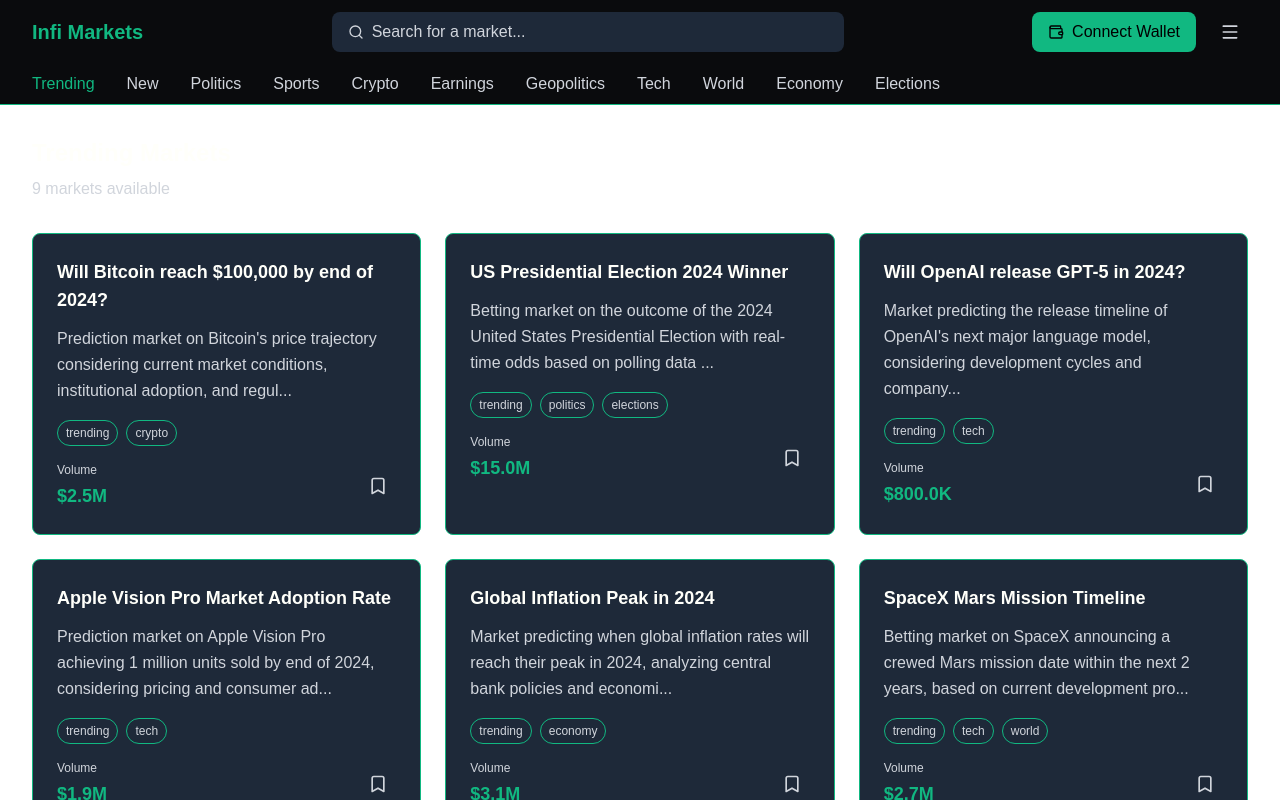
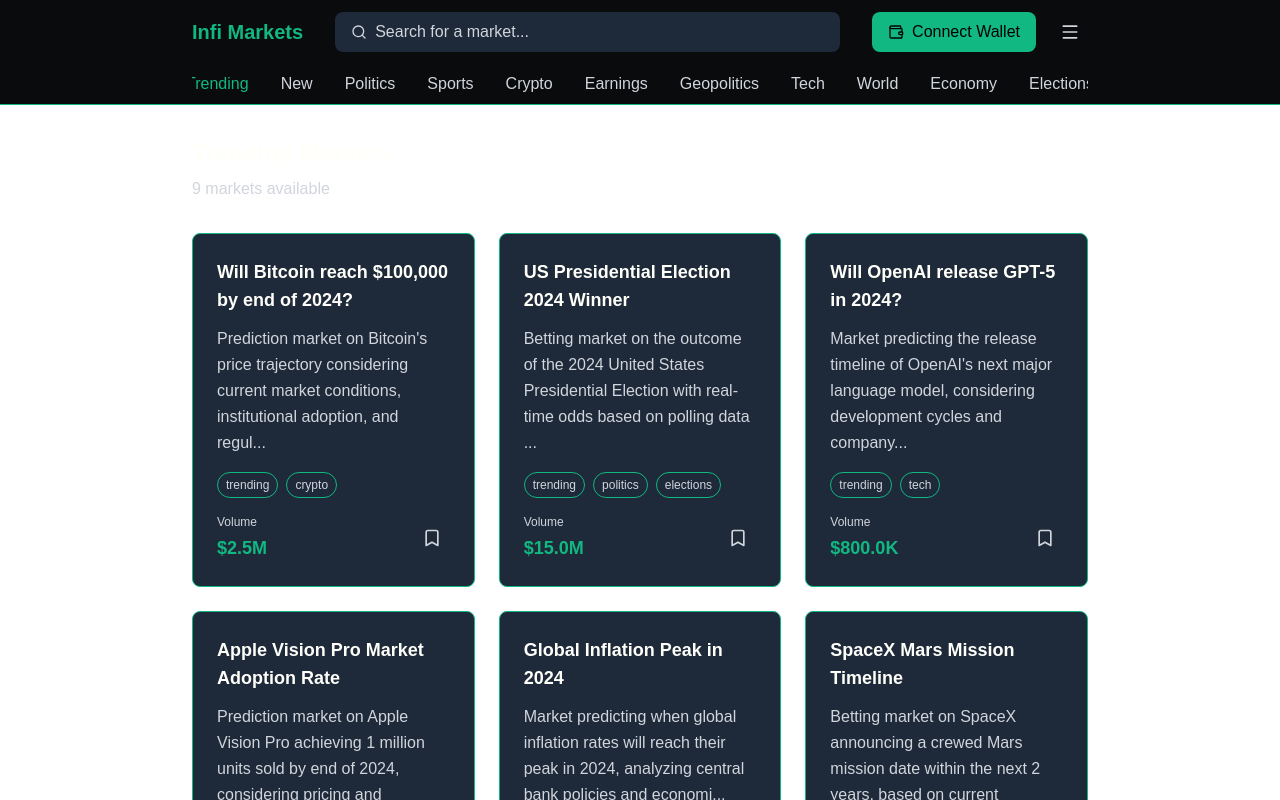
Before and after one commit to aryanbaranwal001/aptos_distribution_markets, a Next.js app in the folder frontend/: page / in a window 1280 px wide. Shown: the top 800 px of the page. Built offline with nearby package versions, Linux system fonts and the light colour scheme.

Commit message:
spacing added in the sides

```diff
--- a/frontend/src/components/CategoryNav.tsx
+++ b/frontend/src/components/CategoryNav.tsx
@@ -26,8 +26,8 @@ const CategoryNav = () => {
 
   return (
     <div className={`sticky top-16 z-40 ${theme.background} border-b ${theme.border}`}>
-      <div className="px-4 sm:px-6 lg:px-8">
-        <div className="flex items-center space-x-8 overflow-x-auto py-2">
+      <div className="px-12 sm:px-24 lg:px-48">
+        <div className="flex items-center justify-center space-x-8 overflow-x-auto py-2">
           {categories.map((category) => (
             <button
               key={category}
--- a/frontend/src/components/MarketGrid.tsx
+++ b/frontend/src/components/MarketGrid.tsx
@@ -42,7 +42,7 @@ const MarketGrid = () => {
 
   if (loading) {
     return (
-      <div className="px-4 sm:px-6 lg:px-8 py-8">
+      <div className="px-12 sm:px-24 lg:px-48 py-8">
         <div className="grid grid-cols-1 md:grid-cols-2 lg:grid-cols-3 gap-6">
           {[...Array(6)].map((_, index) => (
             <div
@@ -68,7 +68,7 @@ const MarketGrid = () => {
   }
 
   return (
-    <div className="px-4 sm:px-6 lg:px-8 py-8">
+    <div className="px-12 sm:px-24 lg:px-48 py-8">
       <div className="mb-8">
         <h2 className={`text-2xl font-bold ${theme.text} mb-2`}>
           {categoryLabels[activeCategory]} Markets
--- a/frontend/src/components/Navbar.tsx
+++ b/frontend/src/components/Navbar.tsx
@@ -33,7 +33,7 @@ const Navbar = () => {
     <>
       <nav className={`fixed top-0 left-0 right-0 z-50 ${theme.background} ${theme.text}`}>
         {/* Top Navbar */}
-        <div className="px-4 sm:px-6 lg:px-8">
+        <div className="px-12 sm:px-24 lg:px-48">
           <div className="flex items-center justify-between h-16">
             {/* Company Name */}
             <div className="flex-shrink-0">
```
